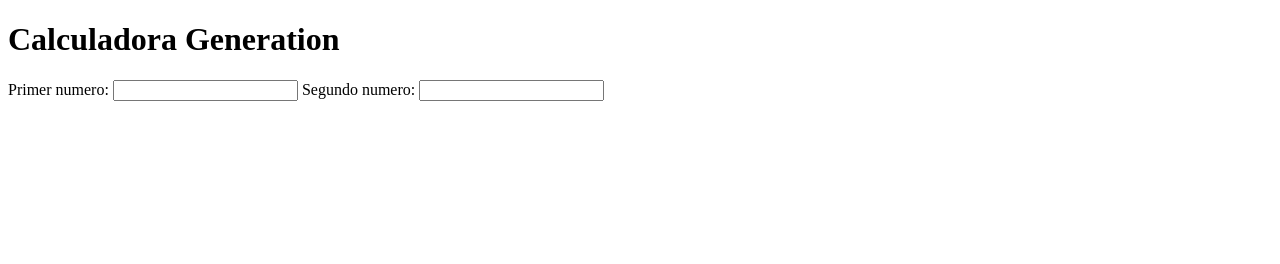
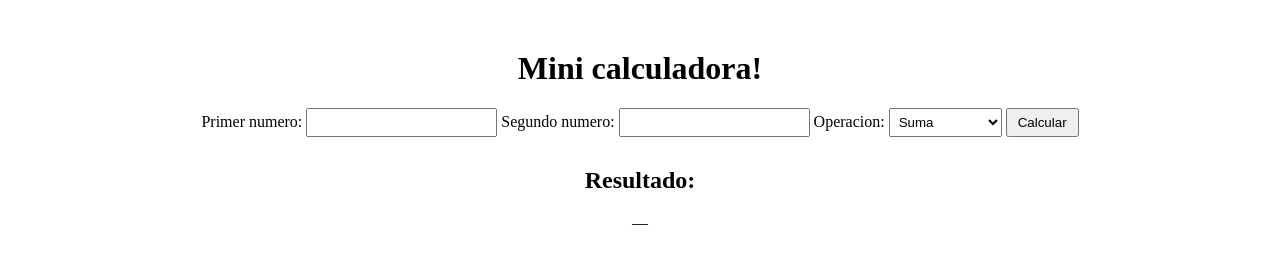
Before and after one commit to CherrySalix/LAB-Calculadora, a plain HTML site: page index.html in a window 1280 px wide. Drawn offline with Linux system fonts and the light colour scheme.

Commit message:
feat: finished templates for both files, pending style for html

```diff
--- a/index.html
+++ b/index.html
@@ -2,18 +2,29 @@
 <html>
     <head>
         <meta charset="UTF-8">
-        <script src="script.js"></script>
         <title>Calculadora Generation</title>
     </head>
     <body>
-        <div>
-            <h1>Calculadora Generation</h1>
+        <div align="center" style="margin-top:50px;">
+            <h1>Mini calculadora!</h1>
             <label>Primer numero: </label>
-            <input type="number" id="num1"/>
+            <input type="number" id="num1" style="padding:5px; margin-bottom:10px;"/>
 
             <label>Segundo numero: </label>
-            <input type="number" id="num2"/>
+            <input type="number" id="num2" style="padding:5px; margin-bottom:10px;"/>
+
+            <label>Operacion: </label>
+            <select id="operacion" style="padding:5px; margin-bottom:10px;">
+                <option value="sumar">Suma</option>
+                <option value="restar">Resta</option>
+                <option value="multiplicar">Multiplicacion</option>
+                <option value="dividir">Division</option>
+            </select>
+
+            <button onclick="calcular()" style="padding:5px 10px; margin-bottom:10px;">Calcular</button>
+            <h2 id="resultado">Resultado: </h2>
+            <div id="resultado">—</div>
         </div>
-
+        <script src="script.js"></script>
     </body>
 </html>
--- a/script.js
+++ b/script.js
@@ -1,18 +1,43 @@
 function add(a, b) {
-    return a + b;
+  return a + b;
 }
 
-function subtract(a, b) {
-    return a - b;
+function substract(a, b) {
+  return a - b;
 }
+
 function multiply(a, b) {
-    return a * b;
+  return a * b;
 }
 
 function divide(a, b) {
-    if (b === 0) {
-        alert("Error: Division by zero!");
-        return null;
+  if (b === 0) {
+    return "Error: división entre 0";
+  }
+  return a / b;
+}
+
+function calcular() {
+    let num1 = parseFloat(document.getElementById("num1").value);
+    let num2 = parseFloat(document.getElementById("num2").value);
+    let operacion = document.getElementById("operacion").value;
+    let resultado;
+
+    if (isNaN(num1) || isNaN(num2)) {
+        resultado = "Ingresaste valores invalidos!";
     }
-    return a / b;
+
+    if (operacion === "sumar") {
+        resultado = add(num1, num2);
+    }
+    else if (operacion === "restar") {
+        resultado = substract(num1, num2);
+    }
+    else if (operacion === "multiplicar") {
+        resultado = multiply(num1, num2);
+    }
+    else if (operacion === "dividir") {
+        resultado = divide(num1, num2);
+    }
+    document.getElementById("resultado").innerText = "Resultado: " + resultado;
 }
```
